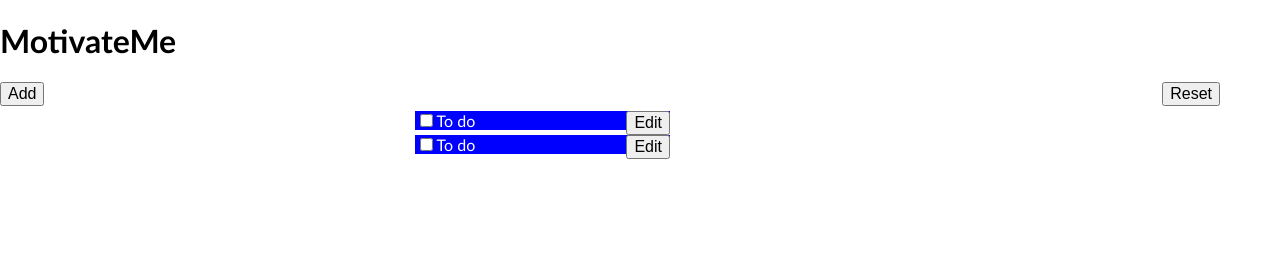
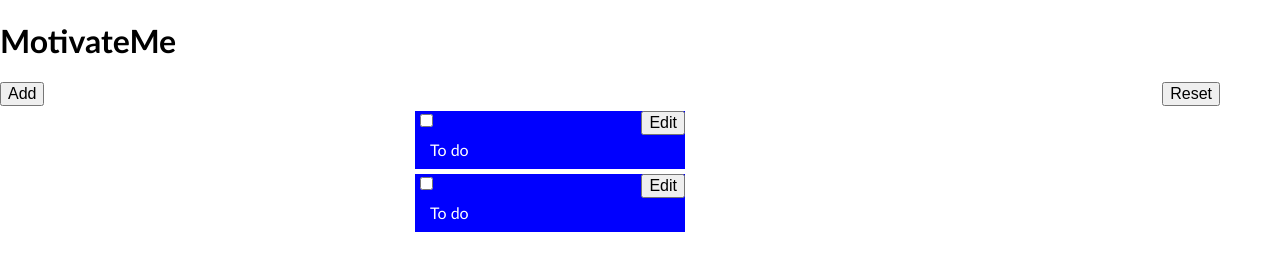
Before and after one commit to KillianKemps/Motio, a plain HTML site: page index.html in a window 1280 px wide. Both pictures are taken after a click on the button "Add". Drawn offline with Linux system fonts and the light colour scheme.

Commit message:
Better text edition of tasks

```diff
--- a/css/style.css
+++ b/css/style.css
@@ -13,6 +13,7 @@ li{
 	color:white;width:250px;
 	margin:5px;
 	padding-left:5px;
+	padding-right: 15px;
 	position: relative;
 }
 #clear-tasks{
@@ -26,6 +27,11 @@ li{
 	width:500px;
 	margin: 0 auto;
 	overflow: auto;
+}
+#todo p{
+	margin: 0;
+	padding: 10px;
+	width: 220px;
 }
 /* Dialog Menu */
 /* #itemDialog{
@@ -43,4 +49,5 @@ li{
 #edit-task{
 	position: absolute;
 	right: 0;
+	top: 0;
 }
--- a/index.html
+++ b/index.html
@@ -15,8 +15,8 @@
 		<button type="button" id="clear-tasks">Reset</button>
 		<button type="button" id="add-task">Add</button>
 
-		<ul id="todo" contenteditable="true">
-			<li><input type="checkbox"/> To do<button type="button" id="edit-task" contenteditable="false">Edit</button></li>
+		<ul id="todo" >
+			<li><input type="checkbox"/> <p contenteditable="true">To do</p><button type="button" id="edit-task" contenteditable="false">Edit</button></li>
 		</ul>
 
 		<div id="item-dialog" title="Edit item">
--- a/js/main.js
+++ b/js/main.js
@@ -20,7 +20,7 @@ $(function(){
 
 		$('#add-task').click(function(){
 			console.log('it works');
-			$( "#todo" ).append( "<li><input type=\"checkbox\"/> To do<button type=\"button\" id=\"edit-task\" contenteditable=\"false\">Edit</button></li>" );
+			$( "#todo" ).append( "<li><input type=\"checkbox\"/> <p contenteditable=\"true\">To do</p><button type=\"button\" id=\"edit-task\" contenteditable=\"false\">Edit</button></li>" );
 		});
 
 		/*Open Popup on click on item*/
```
